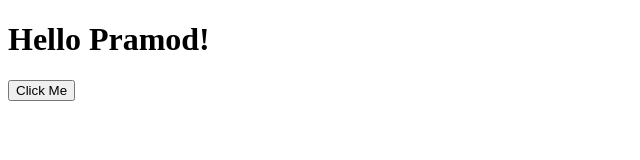
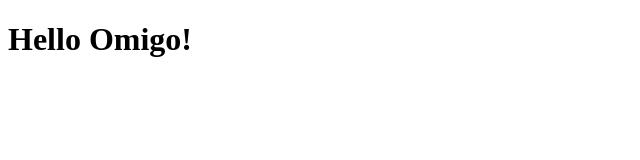
Before and after one commit to PRAMOD-VISHNU-NAIK/Learning-Git-and-GitHub, a plain HTML site: page index.html in a window 1280 px wide. Shown: the whole page, without its empty margins (0-640 px from the left). Drawn offline with Linux system fonts and the light colour scheme.

Commit message:
Update index.html

```diff
--- a/index.html
+++ b/index.html
@@ -6,7 +6,6 @@
     <title>Document</title>
 </head>
 <body>
-    <h1>Hello Pramod!</h1>
-    <button>Click Me</button>
+    <h1>Hello Omigo!</h1>
 </body>
 </html>
```
